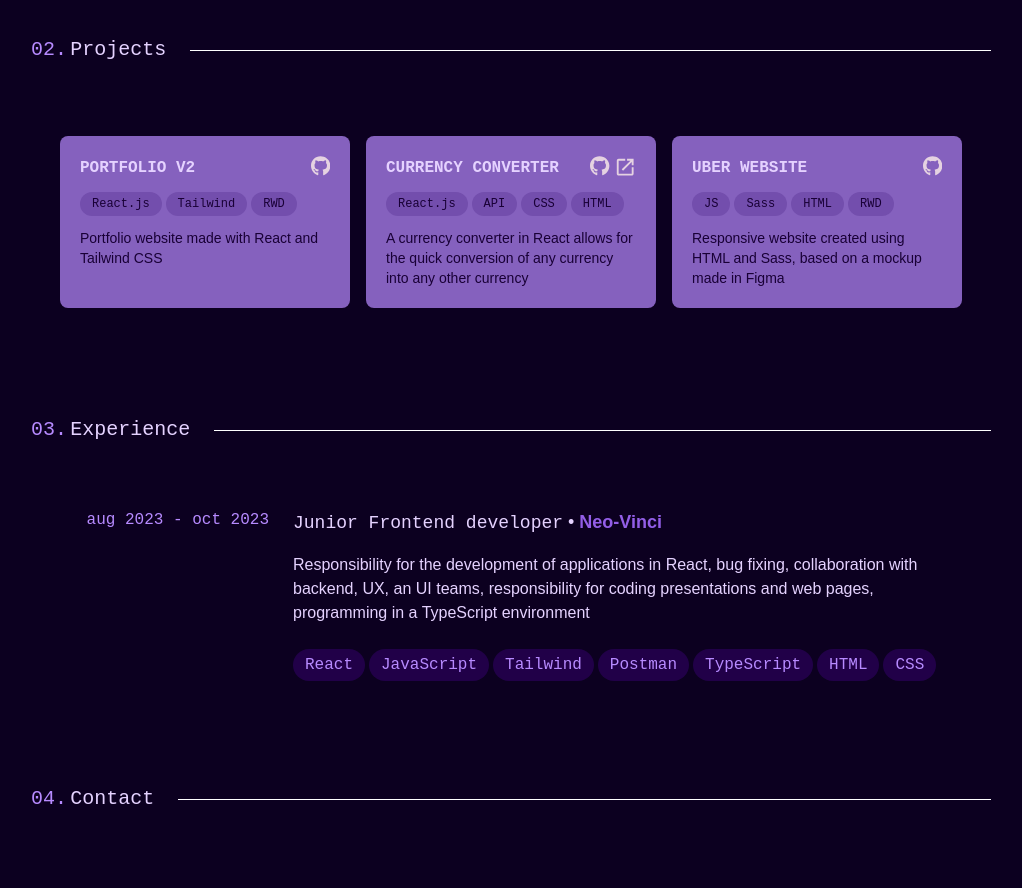
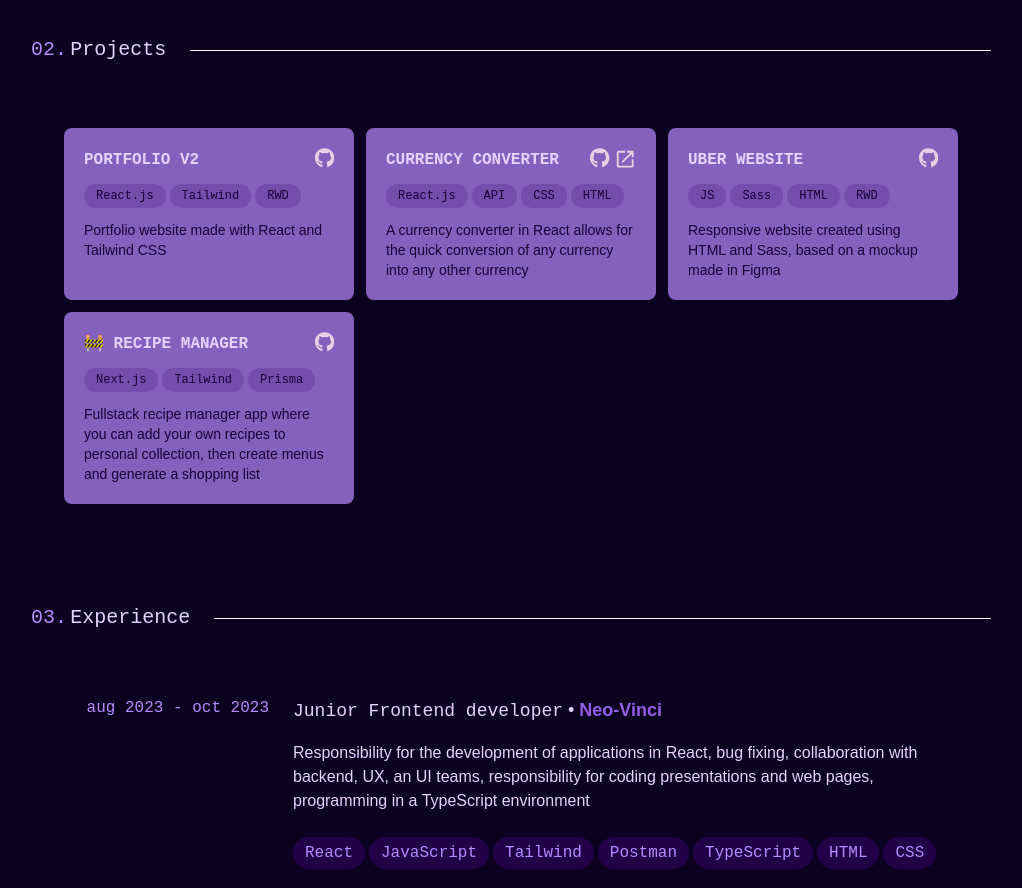
Before and after one commit to weomweom/portfolio-v2, a React (Create React App) app: page / in a window 1280 px wide. Shown: the part 1460-2348 px from the top of the page, without its empty margins (129-1151 px from the left). Built offline with nearby package versions, Linux system fonts and the light colour scheme.

Commit message:
some fixes in project section

```diff
--- a/public/index.html
+++ b/public/index.html
@@ -7,7 +7,7 @@
     <meta name="theme-color" content="#000000" />
     <meta
       name="description"
-      content="Web site created using create-react-app"
+      content="Frontend developer portfolio"
     />
     <link rel="apple-touch-icon" href="%PUBLIC_URL%/favicon.png" />
     <!--
--- a/src/components/ProjectCard.js
+++ b/src/components/ProjectCard.js
@@ -4,7 +4,7 @@
 
 function ProjectCard({data}) {
     return (
-        <div className="flex flex-col w-[290px] bg-[--projectBg] rounded-lg p-5 m-2">
+        <div className="flex flex-col w-[290px] bg-[--projectBg] rounded-lg p-5">
             <div className="flex justify-between">
                 <h6 className='uppercase font-bold mono'>{data.name}</h6>
                 <div className="flex">
--- a/src/components/Sections/Projects.js
+++ b/src/components/Sections/Projects.js
@@ -10,7 +10,7 @@
         <div className="section" id='projects'>
             <Title text='Projects'/>
             {projectsData &&
-                <div className="flex flex-wrap justify-center">
+                <div className="grid grid-cols-1 sm:grid-cols-2 min-[960px]:grid-cols-3 gap-3">
                     {projectsData.map((projectData, i) => (
                         <ProjectCard data={projectData} key={i}/>
                     ))}
--- a/src/config.js
+++ b/src/config.js
@@ -48,5 +48,13 @@
             link: '',
             technologies: ["JS", "Sass", "HTML", "RWD"],
         },
+        {
+            name: '🚧 Recipe Manager',
+            description: 'Fullstack recipe manager app where you can add your own recipes to personal collection, then create menus and generate a shopping list',
+            githubRepo: 'https://github.com/weomweom/recipe-manager',
+            link: '',
+            technologies: ["Next.js", "Tailwind", "Prisma"]
+
+        }
     ]
 }
```
Also changed, not shown: 1 other file (tests, documents, lock files or other folders).
